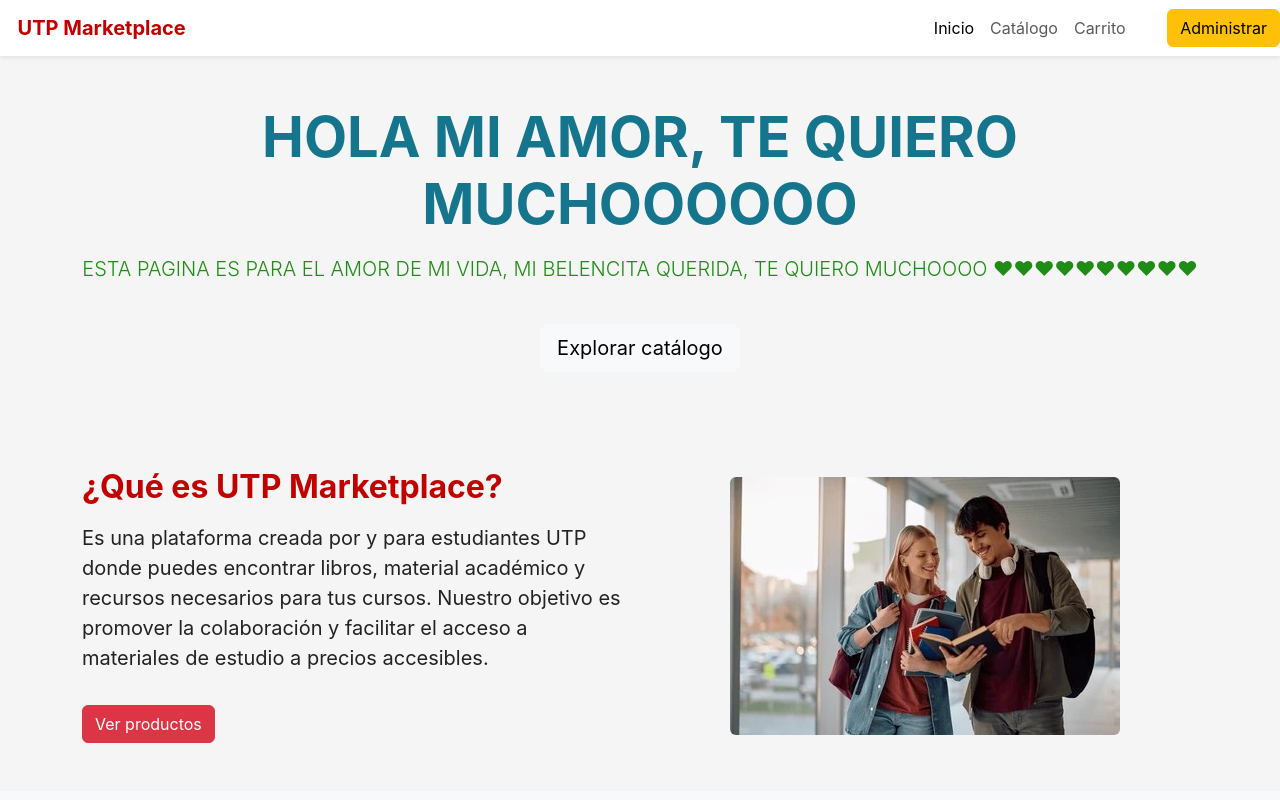
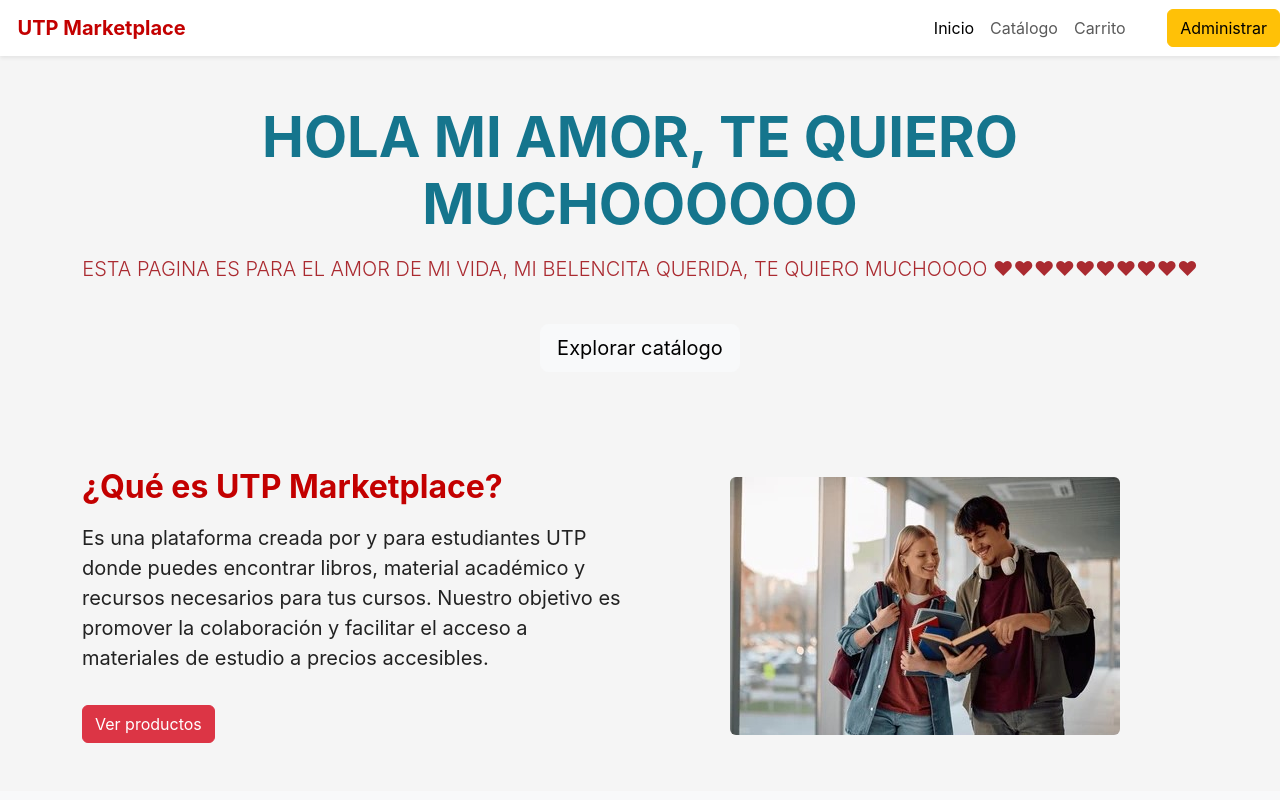
Before and after one commit to Josue-dc/utp-marketplace, a plain HTML site: page index.html in a window 1280 px wide. Shown: the top 800 px of the page. Drawn offline with nearby package versions, Linux system fonts and the light colour scheme.

Commit message:
Add files via upload

```diff
--- a/index.html
+++ b/index.html
@@ -35,7 +35,7 @@
   <header class="py-5 hero-section text-white">
     <div class="container text-center">
       <h1 class="display-4 fw-bold" style="color:#15758d;">HOLA MI AMOR, TE QUIERO MUCHOOOOOO</h1>
-      <p class="lead mt-3" style="color:#1f8d15;">
+      <p class="lead mt-3" style="color:#aa2a30;">
         ESTA PAGINA ES PARA EL AMOR DE MI VIDA, MI BELENCITA QUERIDA, TE QUIERO MUCHOOOO ♥♥♥♥♥♥♥♥♥♥
       </p>
 
```
